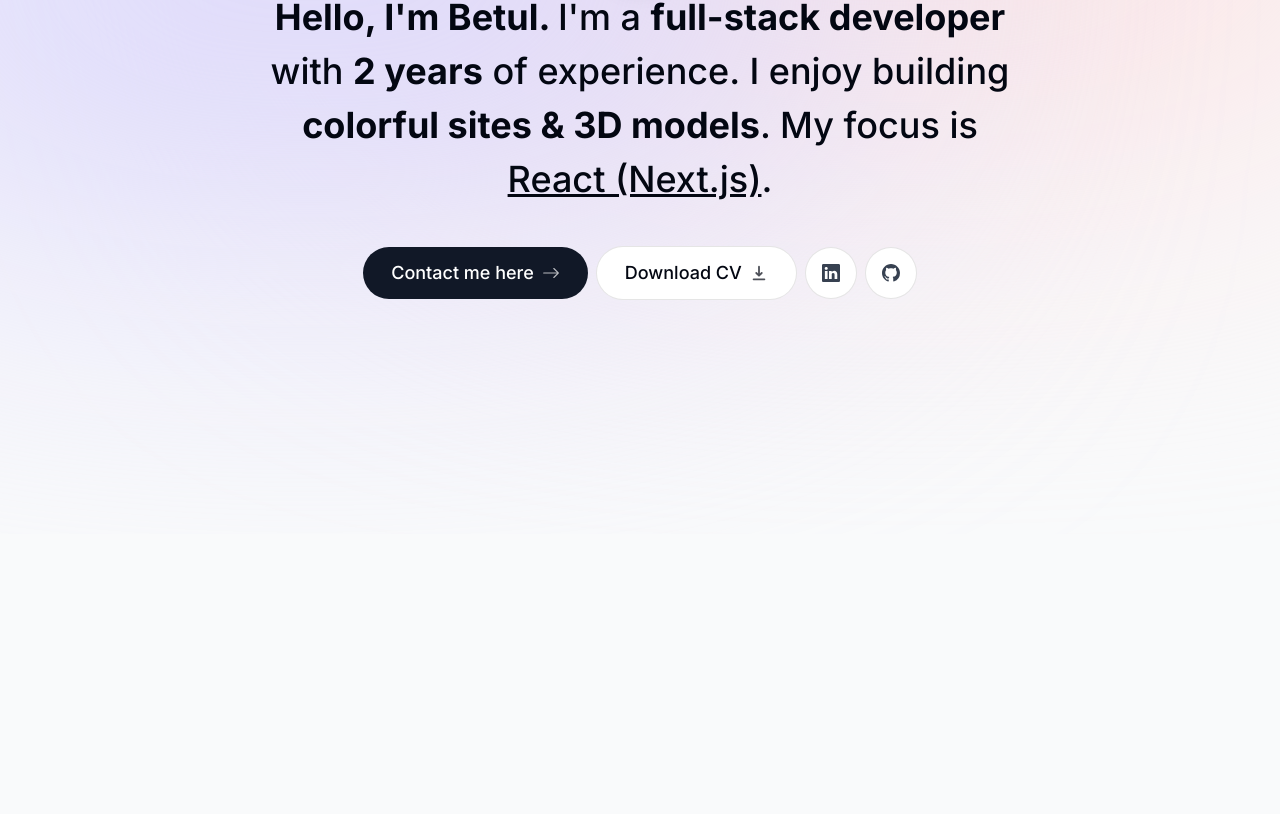
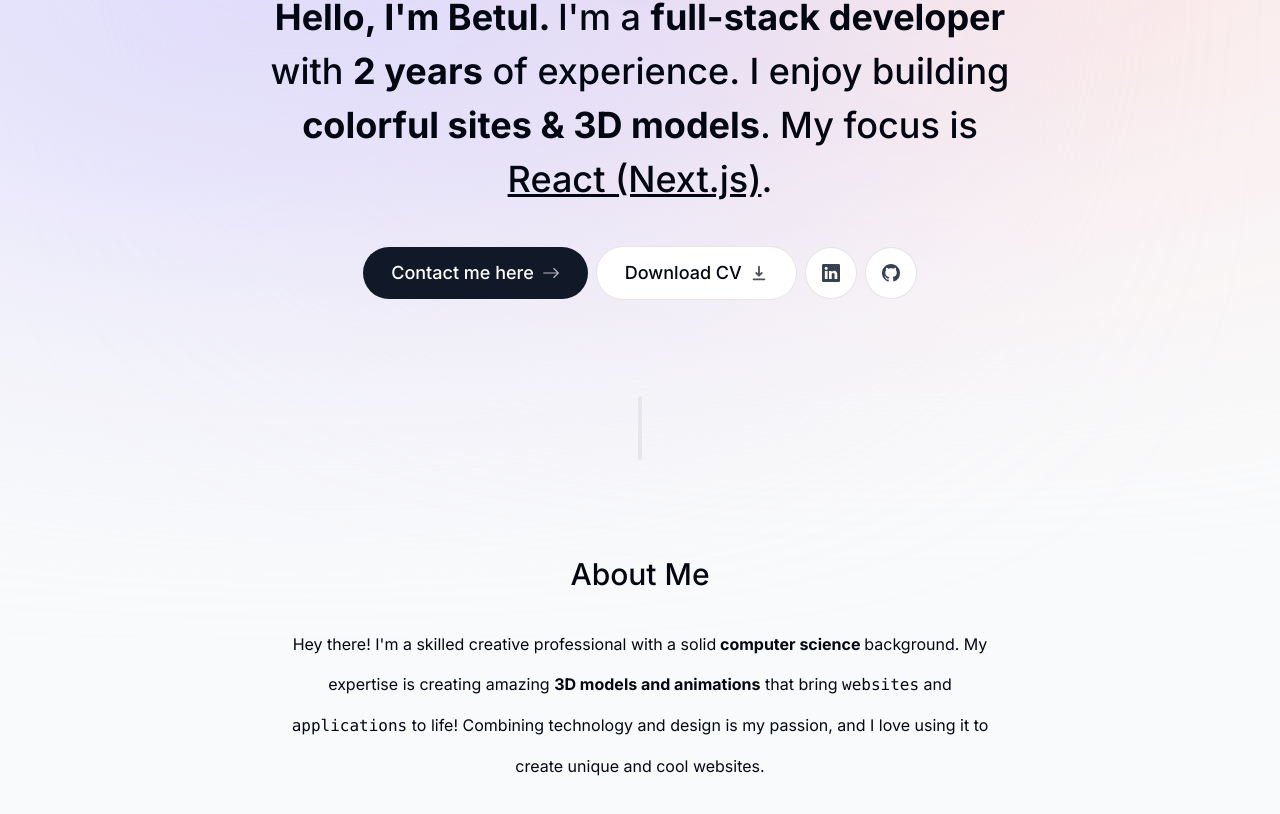
Before and after one commit to bbetulkaya/my-portfolio, a Next.js app: page / in a window 1280 px wide. Shown: the part 266-1080 px from the top of the page. Before the commit the page ends 800 px from the top, so only its background shows below. Built offline with nearby package versions, Linux system fonts and the light colour scheme.

Commit message:
feat: create a about section

```diff
--- a/app/page.tsx
+++ b/app/page.tsx
@@ -1,9 +1,13 @@
+import About from "@/components/About";
 import Intro from "@/components/Intro";
+import SectionDivider from "@/components/SectionDivider";
 
 export default function Home() {
   return (
     <main className="flex flex-col items-center px-4 ">
       <Intro />
+      <SectionDivider />
+      <About />
     </main>
   );
 }
--- /dev/null
+++ b/components/About.tsx
@@ -0,0 +1,28 @@
+"use client";
+import React from "react";
+import SectionHeading from "./SectionHeading";
+import { motion } from "framer-motion";
+export default function About() {
+  return (
+    <motion.section
+      className="mb-28 max-w-[45rem] text-center leading-10"
+      initial={{ opacity: 0, y: 100 }}
+      animate={{ opacity: 1, y: 0 }}
+      transition={{ delay: 0.175 }}
+    >
+      <SectionHeading>About Me</SectionHeading>
+
+      <p className="mb-3">
+        Hey there! I&apos;m a skilled creative professional with a solid
+        <span className="font-bold"> computer science </span>background. My
+        expertise is creating amazing{" "}
+        <span className="font-bold">3D models and animations</span> that bring
+        {"  "}
+        <span className="font-mono ">websites</span> and{" "}
+        <span className="font-mono ">applications</span> to life! Combining
+        technology and design is my passion, and I love using it to create
+        unique and cool websites.
+      </p>
+    </motion.section>
+  );
+}
--- /dev/null
+++ b/components/SectionDivider.tsx
@@ -0,0 +1,15 @@
+"use client";
+import React from "react";
+import { motion } from "framer-motion";
+function SectionDivider() {
+  return (
+    <motion.div
+      className="bg-gray-200 my-24 h-16 w-1 rounded-full hidden sm:block"
+      initial={{ opacity: 0, y: 100 }}
+      animate={{ opacity: 1, y: 0 }}
+      transition={{ delay: 0.125 }}
+    ></motion.div>
+  );
+}
+
+export default SectionDivider;
--- /dev/null
+++ b/components/SectionHeading.tsx
@@ -0,0 +1,7 @@
+import React from "react";
+type SectionHeadingProps = {
+  children: React.ReactNode;
+};
+export default function SectionHeading({ children }: SectionHeadingProps) {
+  return <h2 className="text-3xl font-medium capitalize mb-8">{children}</h2>;
+}
```
